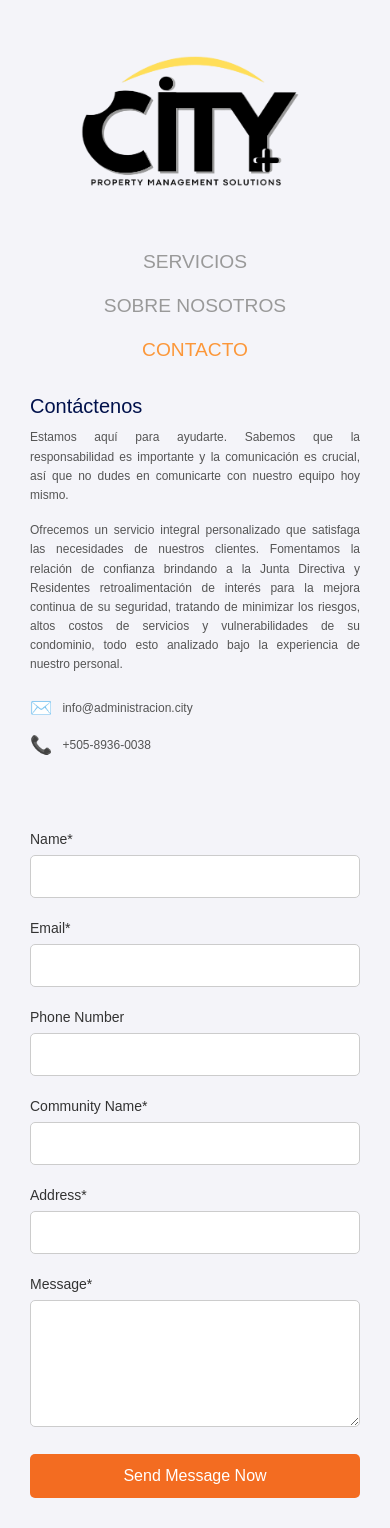
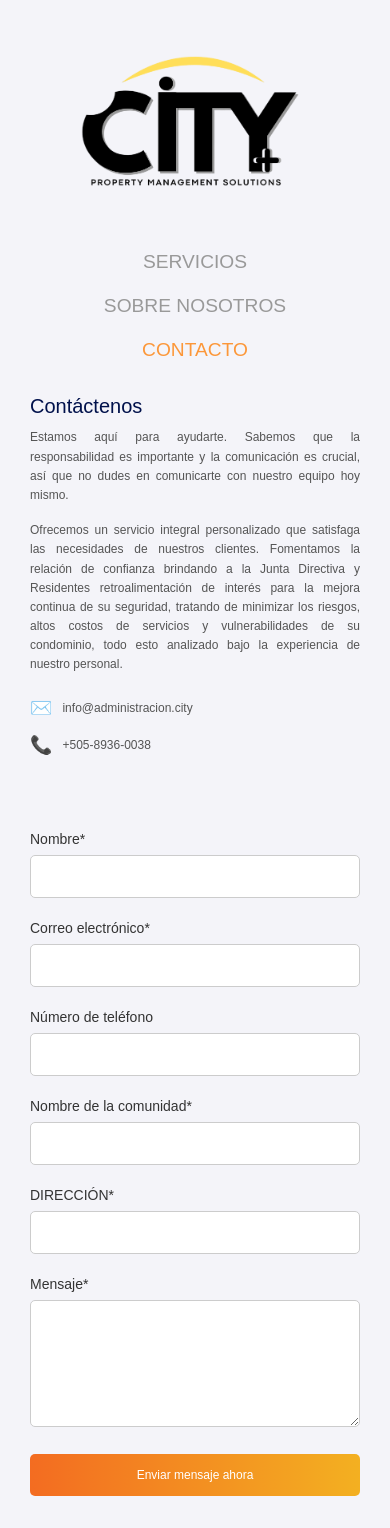
Before and after one commit to hershiserponce/City, a React (Vite) app: page /contact in a window 390 px wide. Built offline with nearby package versions, Linux system fonts and the light colour scheme.

Commit message:
configure la opcion de enviar email en contacto

```diff
--- a/package.json
+++ b/package.json
@@ -10,10 +10,13 @@
     "preview": "vite preview"
   },
   "dependencies": {
+    "@emailjs/browser": "^4.4.1",
+    "formik": "^2.4.6",
     "prop-types": "^15.8.1",
     "react": "^18.2.0",
     "react-dom": "^18.2.0",
-    "react-router-dom": "^6.11.2"
+    "react-router-dom": "^6.11.2",
+    "yup": "^1.4.0"
   },
   "devDependencies": {
     "@types/react": "^18.0.37",
--- a/src/css/ContactForm.css
+++ b/src/css/ContactForm.css
@@ -76,21 +76,27 @@
     font-size: 14px;
   }
 
-  .submit-button {
-    background-color: #f36c21;
+  .quote-button {
+    background: linear-gradient(90deg, #f36c21 0%, #f3b021 100%);
     color: white;
-    padding: 12px 20px;
+    padding: 15px 30px;
     border: none;
     border-radius: 5px;
     cursor: pointer;
     font-size: 14px;
   }
 
-  .submit-button:hover {
-    background-color: #ff944d;
+  .quote-button:hover {
+    background: linear-gradient(90deg, #f36c21 100%, #f3b021 0%);
   }
+  /* Media queries para hacerlo responsive */
 
-  /* Media queries para hacerlo responsive */
+  @media screen and (max-width: 480px) {
+    .quote-button {
+      padding: 12px 20px;
+      font-size: 12px;
+    }
+  }
 
   /* Para pantallas más pequeñas (tablets y móviles) */
   @media screen and (max-width: 768px) {
@@ -123,10 +129,4 @@
     .contact-info h2 {
       font-size: 20px;
     }
-
-    .submit-button {
-      width: 100%;
-      padding: 10px;
-      font-size: 16px;
-    }
   }
--- a/src/pages/Contact.jsx
+++ b/src/pages/Contact.jsx
@@ -1,9 +1,52 @@
-// import { Slider } from "../components/Slider";
-// import { animals } from "../assets/data";
-// import { AdoptionAnimals } from "../components/AdoptionAnimals";
 import "../css/ContactForm.css";
+import { useFormik } from 'formik';
+import * as Yup from 'yup';
+import emailjs from '@emailjs/browser';
 
 export const Contact = () => {
+  const formik = useFormik({
+    initialValues: {
+      name: '',
+      email: '',
+      phone: '',
+      community: '',
+      address: '',
+      message: '',
+    },
+    validationSchema: Yup.object({
+      name: Yup.string().required('El nombre es obligatorio'),
+      email: Yup.string().email('Correo inválido').required('El correo electrónico es obligatorio'),
+      community: Yup.string().required('El nombre de la comunidad es obligatorio'),
+      address: Yup.string().required('La dirección es obligatoria'),
+      message: Yup.string().required('El mensaje es obligatorio'),
+    }),
+    onSubmit: (values, { resetForm }) => {
+      const templateParams = {
+        ...values, // Incluye los valores del formulario
+        reply_to: values.email, // Agrega el correo del remitente aquí
+      };
+
+      emailjs
+        .send(
+          'service_ekqy3tt',  // Reemplaza con tu Service ID
+          'template_28vrbql',  // Reemplaza con tu Template ID
+          templateParams,
+          '2Id_97h0s2JhS6uEm',    // Reemplaza con tu Public Key
+        )
+        .then(
+          () => {
+            // console.log(result.text);
+            // console.log("valores enviados",values);
+            alert('Mensaje enviado con éxito');
+            resetForm();
+          },
+          (error) => {
+            console.log(error.text);
+            alert('Hubo un error al enviar el mensaje');
+          }
+        );
+    },
+  });
   return (
     <>
       <div className="contact-container">
@@ -36,39 +79,78 @@ export const Contact = () => {
 
         {/* Formulario de contacto */}
         <div className="contact-form">
-          <form>
+      <form onSubmit={formik.handleSubmit}>
         <div className="form-group">
-              <label htmlFor="name">Name*</label>
-              <input type="text" id="name" required />
+          <label htmlFor="name">Nombre*</label>
+          <input
+            type="text"
+            id="name"
+            {...formik.getFieldProps('name')}
+          />
+          {formik.touched.name && formik.errors.name ? (
+            <div className="error">{formik.errors.name}</div>
+          ) : null}
         </div>
 
         <div className="form-group">
-              <label htmlFor="email">Email*</label>
-              <input type="email" id="email" required />
+          <label htmlFor="email">Correo electrónico*</label>
+          <input
+            type="email"
+            id="email"
+            {...formik.getFieldProps('email')}
+          />
+          {formik.touched.email && formik.errors.email ? (
+            <div className="error">{formik.errors.email}</div>
+          ) : null}
         </div>
 
         <div className="form-group">
-              <label htmlFor="phone">Phone Number</label>
-              <input type="tel" id="phone" />
+          <label htmlFor="phone">Número de teléfono</label>
+          <input
+            type="tel"
+            id="phone"
+            {...formik.getFieldProps('phone')}
+          />
         </div>
 
         <div className="form-group">
-              <label htmlFor="community">Community Name*</label>
-              <input type="text" id="community" required />
+          <label htmlFor="community">Nombre de la comunidad*</label>
+          <input
+            type="text"
+            id="community"
+            {...formik.getFieldProps('community')}
+          />
+          {formik.touched.community && formik.errors.community ? (
+            <div className="error">{formik.errors.community}</div>
+          ) : null}
         </div>
 
         <div className="form-group">
-              <label htmlFor="address">Address*</label>
-              <input type="text" id="address" required />
+          <label htmlFor="address">DIRECCIÓN*</label>
+          <input
+            type="text"
+            id="address"
+            {...formik.getFieldProps('address')}
+          />
+          {formik.touched.address && formik.errors.address ? (
+            <div className="error">{formik.errors.address}</div>
+          ) : null}
         </div>
 
         <div className="form-group">
-              <label htmlFor="message">Message*</label>
-              <textarea id="message" rows="5" required></textarea>
+          <label htmlFor="message">Mensaje*</label>
+          <textarea
+            id="message"
+            rows="5"
+            {...formik.getFieldProps('message')}
+          ></textarea>
+          {formik.touched.message && formik.errors.message ? (
+            <div className="error">{formik.errors.message}</div>
+          ) : null}
         </div>
 
-            <button type="submit" className="submit-button">
-              Send Message Now
+        <button className="quote-button" type="submit">
+          Enviar mensaje ahora
         </button>
       </form>
     </div>
--- a/src/pages/Services.jsx
+++ b/src/pages/Services.jsx
@@ -1,8 +1,7 @@
-// import { animals } from "../assets/data";
-// import { AdoptionAnimals } from "../components/AdoptionAnimals";
-// import { Slider } from "../components/Slider";
+
 import CONDOMINIO from "../assets/CONDOMINIO.JPG";
 import "../css/Services.css";
+import { useNavigate } from 'react-router-dom'
 
 const servicesData = [
   {
@@ -54,6 +53,12 @@ const servicesData = [
 ];
 
 export const Services = () => {
+
+  const navigate = useNavigate();
+
+  const handleClick = () =>{
+    navigate('/Contact')
+  }
   return (
     <>
       {/* <p>estoy en home</p> */}
@@ -65,7 +70,7 @@ export const Services = () => {
             Descubra el valor de nuestro soporte dedicado y tecnología
             innovadora.
           </h1>
-          <button className="quote-button">OBTENGA UNA COTIZACIÓN</button>
+          <button onClick={handleClick} className="quote-button">OBTENGA UNA COTIZACIÓN</button>
         </div>
         <div className="image-section">
           <img src={CONDOMINIO} alt="Graph presentation" />
@@ -103,9 +108,9 @@ export const Services = () => {
               </ul>
             </div>
           ))}
-          <div className="get-started3">
-            <button>Comience a Utilizar CITY</button>
-          </div>
+
+            <button className="quote-button" onClick={handleClick}>Comience a Utilizar CITY</button>
+
         </div>
       </div>
     </>
```
Also changed, not shown: src/css/Services.css (line endings or trailing spaces), 1 other file (tests, documents, lock files or other folders). Lines whose indentation alone changed are shown as unchanged.
